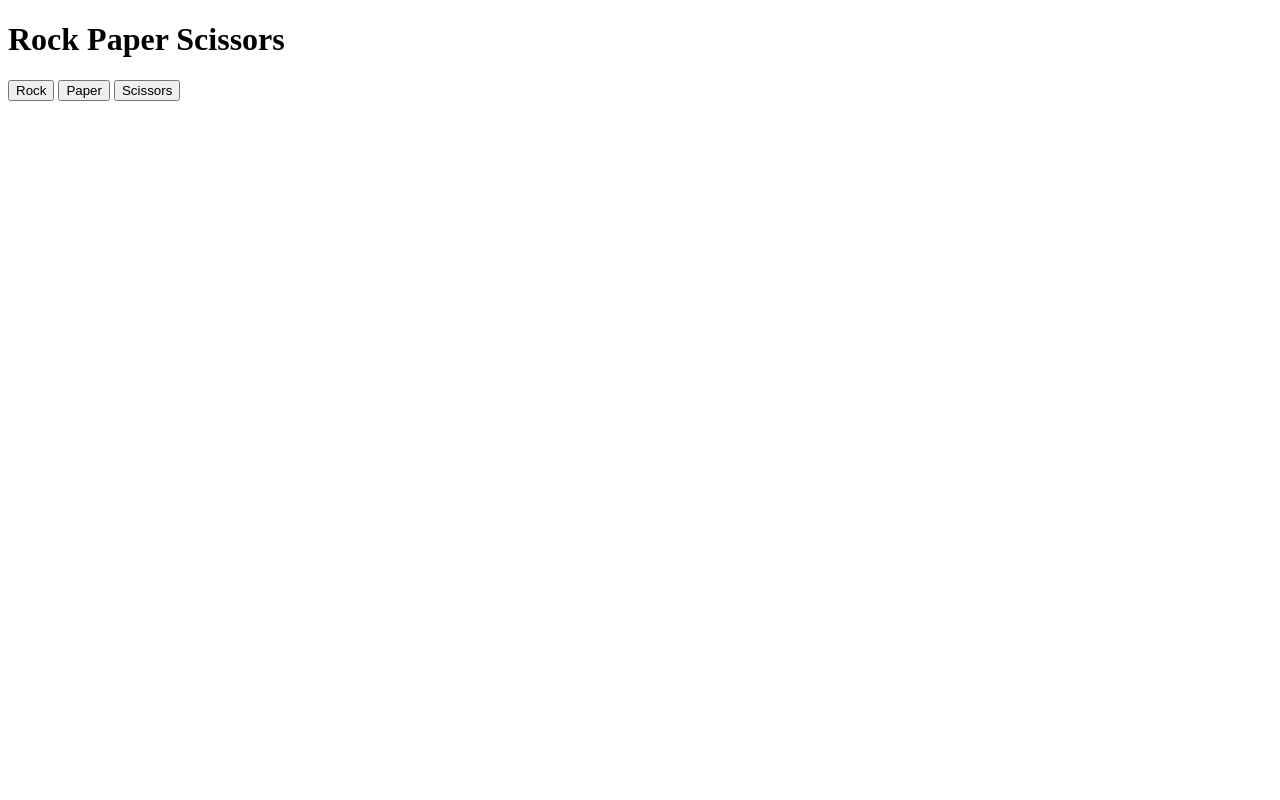
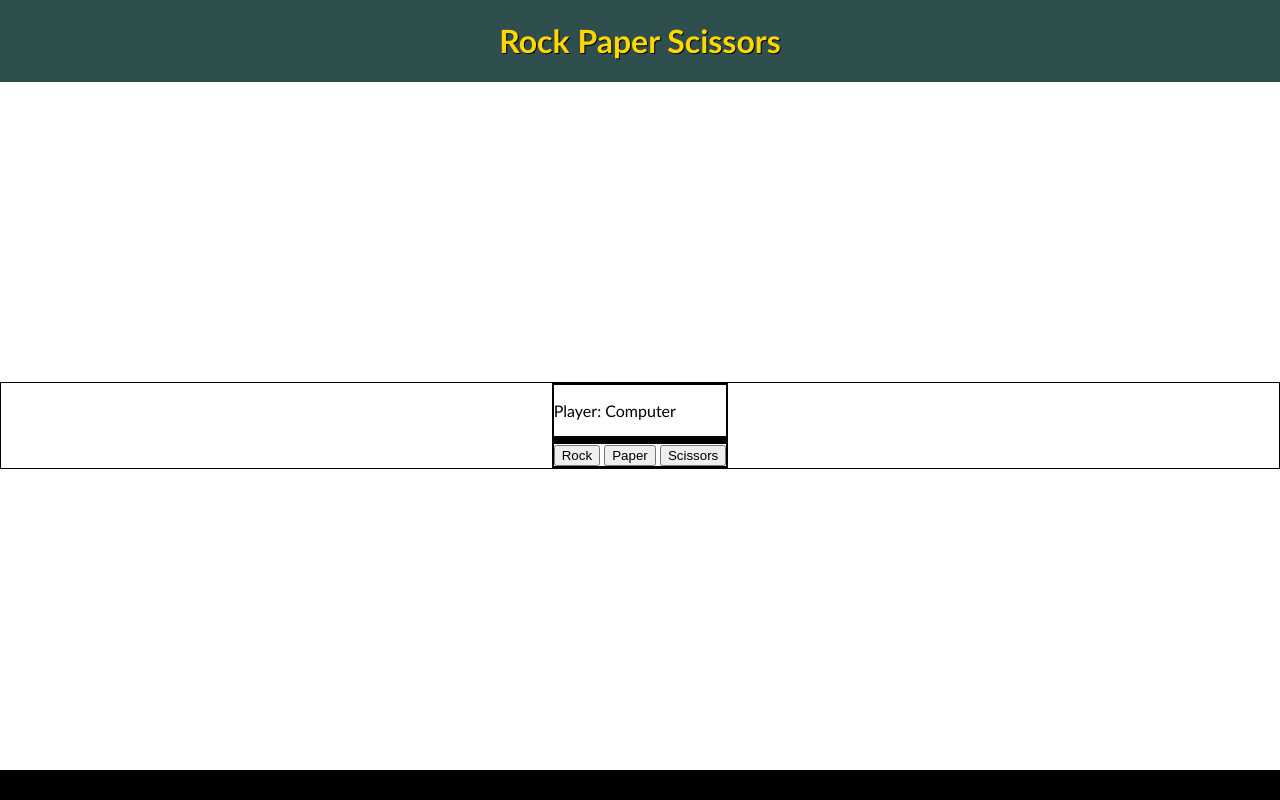
Before and after one commit to khaledk8/rock-paper, a plain HTML site: page index.html in a window 1280 px wide. Drawn offline with Linux system fonts and the light colour scheme.

Commit message:
Feat: added more html structure and some styling

```diff
--- a/index.html
+++ b/index.html
@@ -3,6 +3,7 @@
 <head>
     <meta charset="UTF-8">
     <meta name="viewport" content="width=device-width, initial-scale=1.0">
+    <link rel="stylesheet" href="./style.css">
     <title>Document</title>
     <script src="game.js" defer> </script>
 </head>
@@ -12,7 +13,10 @@
     </header>
     <div class="body">
         <div class="container">
-            <div class="count"></div>
+            <div class="count"><p>
+                <span id="player">Player:</span>
+                <span id="comp">Computer</span>
+            </p></div>
             <div class="cards">
                 <div id="left" class="card"></div>
                 <div id="right" class="card"></div>
--- a/style.css
+++ b/style.css
@@ -0,0 +1,45 @@
+html {
+    height: 100%;
+}
+
+body {
+    display: flex;
+    flex-direction: column;
+    margin: 0;
+    height: 100%;
+    width: 100%;
+    font-family: 'Gill Sans', 'Gill Sans MT', Calibri, 'Trebuchet MS', sans-serif;
+    justify-content: space-between;
+
+
+}
+
+header {
+    background-color: darkslategray;
+    color: gold;
+    text-shadow: 1px 1px black;
+    text-align: center;
+
+}
+
+
+
+div {
+    border: solid 1px black;      /* Remove later */
+}
+
+.body {
+    display: flex;
+    align-items: center;
+    justify-content: center;
+}
+
+
+
+
+
+
+footer {
+    background-color: black;
+    height: 30px;
+}
```
